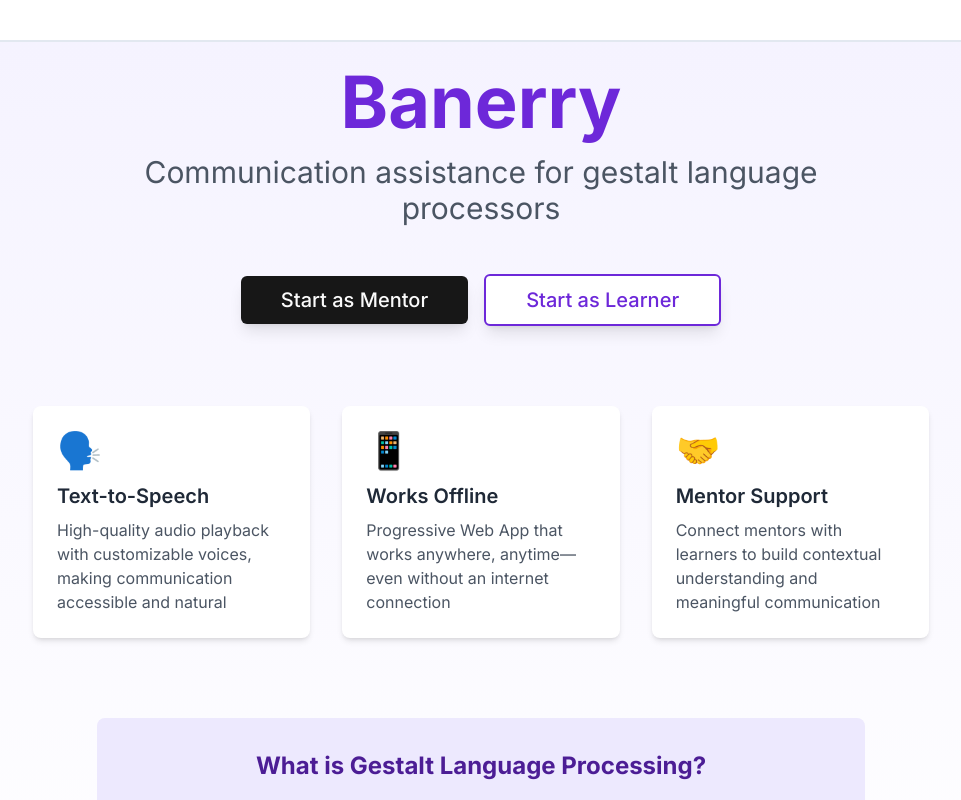
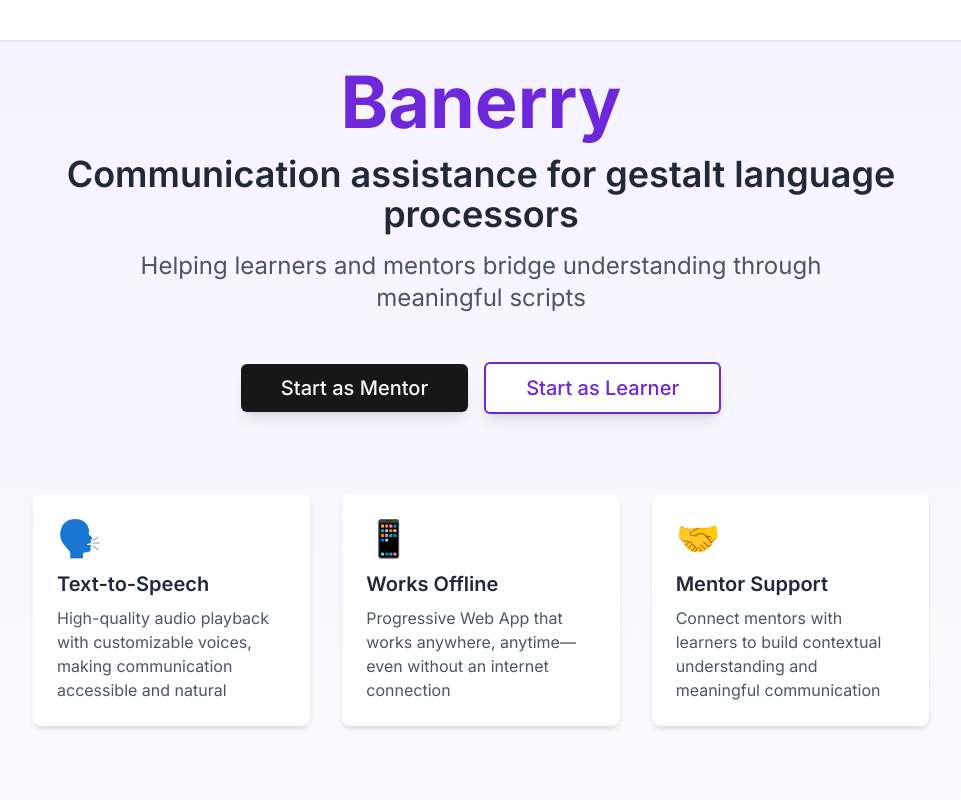
Before and after one commit to homostellaris/banerry, a Next.js app: page / in a window 1280 px wide. Shown: the top 800 px of the page, without its empty margins (159-1120 px from the left). Built offline with nearby package versions, Linux system fonts and the light colour scheme; no server answers; what @convex-dev/auth would draw is missing.

Commit message:
Keep original tagline as main headline with supporting copy

```diff
--- a/app/page.tsx
+++ b/app/page.tsx
@@ -24,8 +24,11 @@ export default function HomePage() {
               <h1 className="text-6xl md:text-7xl font-bold text-purple-700 mb-4">
                 Banerry
               </h1>
-              <p className="text-2xl md:text-3xl text-gray-600 max-w-3xl mx-auto leading-relaxed">
+              <p className="text-3xl md:text-4xl font-semibold text-gray-800 mb-4">
                 Communication assistance for gestalt language processors
+              </p>
+              <p className="text-xl md:text-2xl text-gray-600 max-w-3xl mx-auto leading-relaxed">
+                Helping learners and mentors bridge understanding through meaningful scripts
               </p>
             </div>
 
```
